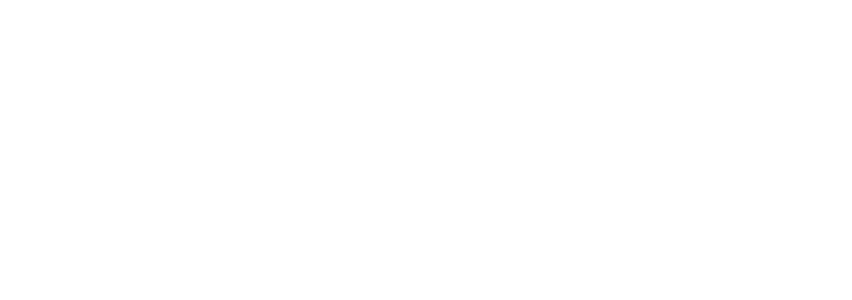
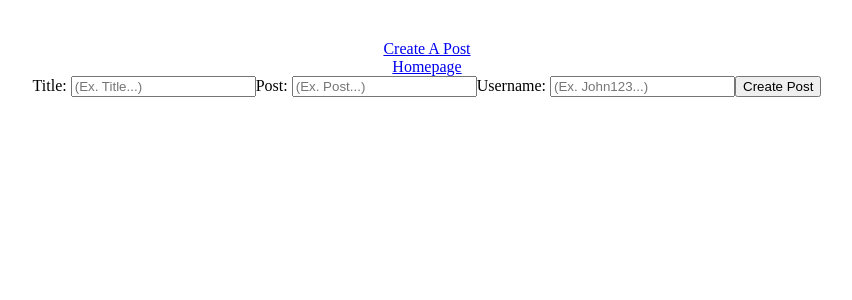
Before and after one commit to mihailo2001/blog-app, a React (Create React App) app in the folder client/: page /createpost in a window 1280 px wide. Before the commit this address had no page. Shown: the top 300 px of the page, without its empty margins (213-1065 px from the left). Built offline with nearby package versions, Linux system fonts and the light colour scheme.

Commit message:
Add CreatePage Component.

```diff
--- a/client/package.json
+++ b/client/package.json
@@ -7,6 +7,7 @@
     "@testing-library/react": "^13.4.0",
     "@testing-library/user-event": "^13.5.0",
     "axios": "^1.7.2",
+    "formik": "^2.4.6",
     "react": "^18.3.1",
     "react-dom": "^18.3.1",
     "react-router-dom": "^6.24.0",
--- a/client/src/App.js
+++ b/client/src/App.js
@@ -1,15 +1,18 @@
 import './App.css';
-import { BrowserRouter as Router, Route, Routes } from 'react-router-dom';
+import { BrowserRouter as Router, Route, Routes, Link } from 'react-router-dom';
 import Home from './pages/Home';
+import CreatePost from './pages/CreatePost';
 
 function App() {
 
   return (
     <div className="App">
       <Router>
+        <Link to="/createpost"> Create A Post </Link>
+        <Link to="/"> Homepage </Link>
         <Routes>
           <Route path="/" exact element={<Home/>}/>
-
+          <Route path="/createpost" exact element={<CreatePost/>}/>
         </Routes>
       </Router>
     </div>
--- /dev/null
+++ b/client/src/pages/CreatePost.js
@@ -0,0 +1,34 @@
+import React from 'react'
+import { Formik, Form, Field, ErrorMessages } from 'formik';
+
+const CreatePost = () => {
+  return (
+    <div className='createPostPage'>
+        <Formik>
+            <Form>
+                <label>Title: </label>
+                <Field
+                    id="inputCreatePost"
+                    name="title"
+                    placeholder="(Ex. Title...)"
+                />
+                <label>Post: </label>
+                <Field
+                    id="inputCreatePost"
+                    name="postText"
+                    placeholder="(Ex. Post...)"
+                />
+                <label>Username: </label>
+                <Field
+                    id="inputCreatePost"
+                    name="username"
+                    placeholder="(Ex. John123...)"
+                />
+                <button type='submit'> Create Post </button>
+            </Form>
+        </Formik>
+    </div>
+  )
+}
+
+export default CreatePost
```
Also changed, not shown: 1 other file (tests, documents, lock files or other folders).
